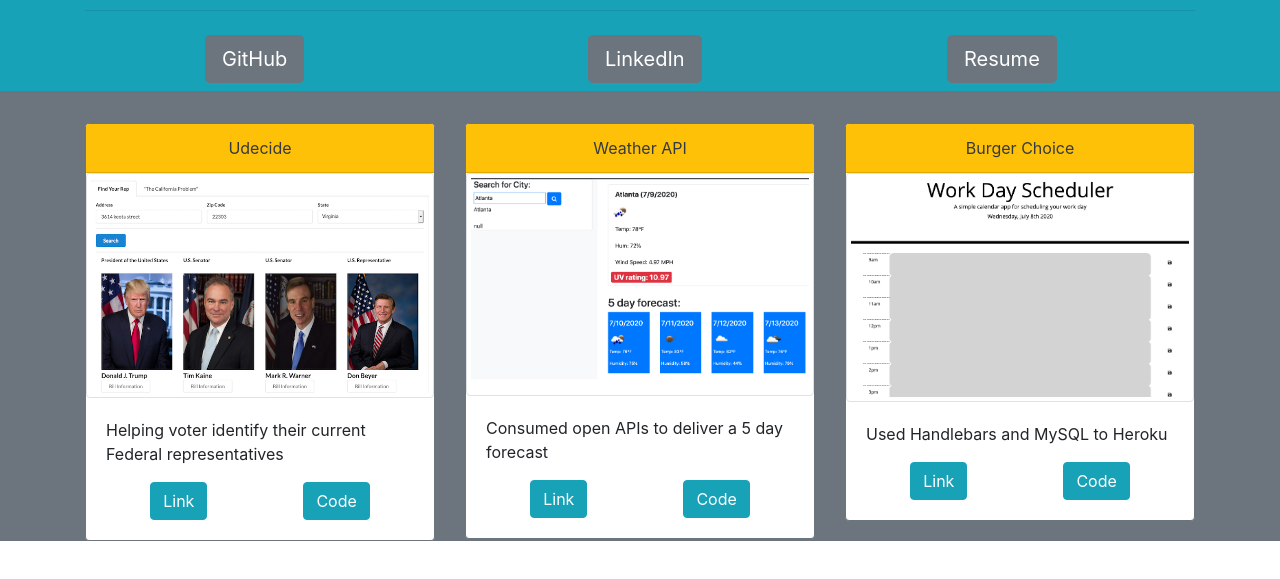
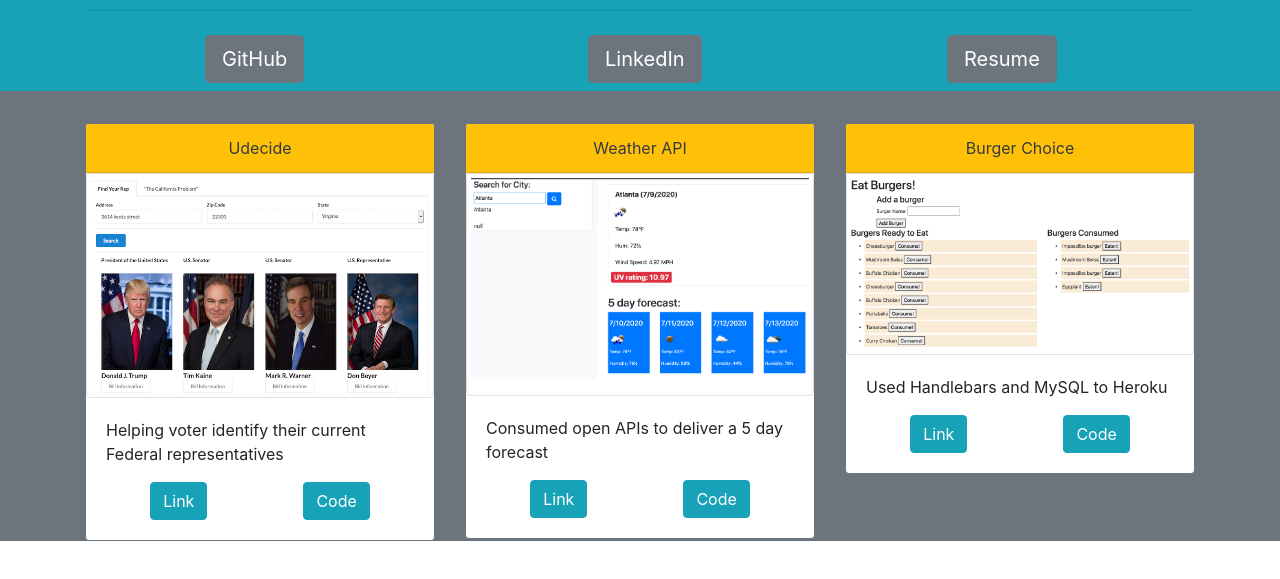
Before and after one commit to crackedsnowboard/portfolio-highlights, a plain HTML site: page index.html in a window 1280 px wide. Shown: the part 113-692 px from the top of the page. Drawn offline with nearby package versions, Linux system fonts and the light colour scheme.

Commit message:
added screen shot of burger project

```diff
--- a/index.html
+++ b/index.html
@@ -99,7 +99,7 @@
                             Burger Choice
                         </div>
 
-                        <img src="./assets/planner.png" class="card-img-top img-thumbnail"
+                        <img src="./assets/burgerchoice.png" class="card-img-top img-thumbnail"
                             alt="display of day planner with hours as rows">
                         <div class="card-body">
 
```
Also changed, not shown: assets/burgerchoice.png (added).
